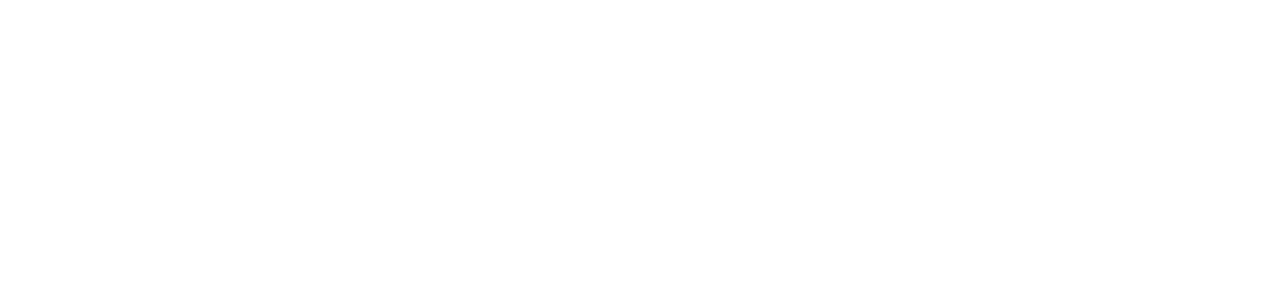
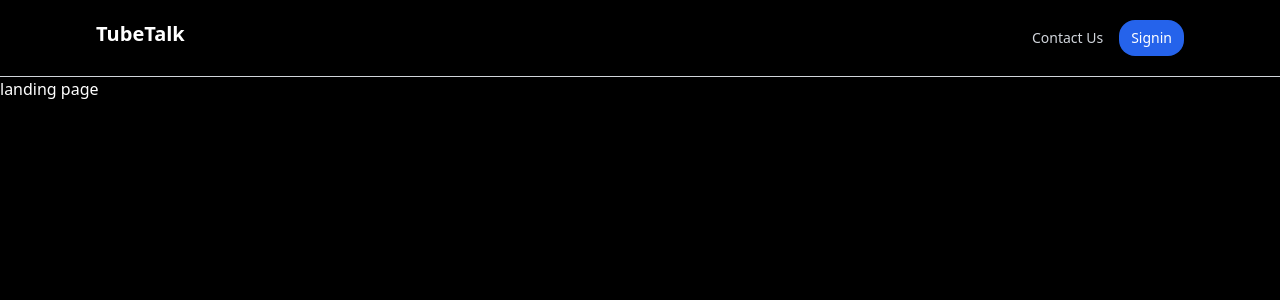
Before and after one commit to karsh0/video-chat, a React (Vite) app in the folder frontend/: page / in a window 1280 px wide. Before the commit this address had no page. Shown: the top 300 px of the page. Built offline with nearby package versions, Linux system fonts and the light colour scheme.

Commit message:
Adding landing page

```diff
--- a/frontend/src/App.tsx
+++ b/frontend/src/App.tsx
@@ -3,11 +3,13 @@
 import Signup from "./pages/Signup"
 import Signin from "./pages/Signin"
 import Stream from "./pages/Stream"
+import Landing from "./pages/Landing"
 
 function App() {
   return (
     <BrowserRouter>
     <Routes>
+        <Route path="/" element={<Landing/>}/>
         <Route path="/signup" element={<Signup/>}/>
         <Route path="/signin" element={<Signin/>}/>
         <Route path="/stream" element={<Stream/>}/>
--- a/frontend/src/components/stream/Queue.tsx
+++ b/frontend/src/components/stream/Queue.tsx
@@ -1,20 +1,7 @@
 import { useEffect, useRef, useState } from "react";
 import { Button } from "../ui/button";
-import {
-  Dialog,
-  DialogContent,
-  DialogDescription,
-  DialogHeader,
-  DialogTitle,
-  DialogTrigger,
-} from "@/components/ui/dialog";
-import { Input } from "../ui/input";
-import axios from "axios";
-import { BACKEND_URL } from "@/lib/config";
-
 
 export default function Queue({videos, setVideos}:{videos:any, setVideos:any}) {
-  const urlRef = useRef<HTMLInputElement | null>(null);
 
   function getYouTubeVideoId(url: string) {
     const match = url.match(/[?&]v=([^&]+)/);
@@ -28,27 +15,6 @@
       : "/fallback-thumbnail.jpg";
   }
 
-  async function addHandler(event: React.FormEvent) {
-    event.preventDefault();
-    const videoUrl = urlRef.current?.value;
-    if (!videoUrl) return;
-
-    try {
-      const res = await axios.post(
-        `${BACKEND_URL}/video`,
-        { url: videoUrl },
-        { headers: { Authorization: `Bearer ${localStorage.getItem("token")}` } }
-      );
-
-      console.log(res);
-
-      setVideos((prev) => [...prev, res.data.video]);
-      if (urlRef.current) urlRef.current.value = "";
-
-    } catch (error) {
-      console.error("Error adding video:", error);
-    }
-  }
 
   return (
     <div className="w-72">
@@ -66,21 +32,7 @@
           <p>No videos in the queue</p>
         )}
 
-        <Dialog>
-          <DialogTrigger className="bg-white text-black font-semibold rounded-md px-3 py-2 w-full">
-            Add video
-          </DialogTrigger>
-          <DialogContent className="w-96">
-            <DialogHeader>
-              <DialogTitle>Add your favorites in Queue</DialogTitle>
-              <DialogDescription>This action cannot be undone.</DialogDescription>
-              <form onSubmit={addHandler}>
-                <Input ref={urlRef} placeholder="Enter YouTube video URL" />
-                <Button type="submit">Add</Button>
-              </form>
-            </DialogHeader>
-          </DialogContent>
-        </Dialog>
+
       </div>
     </div>
   );
--- a/frontend/src/components/stream/Video.tsx
+++ b/frontend/src/components/stream/Video.tsx
@@ -1,25 +1,78 @@
-import { useState } from "react";
+import { useRef, useState } from "react";
 import { Button } from "../ui/button";
+import {
+  Dialog,
+  DialogContent,
+  DialogDescription,
+  DialogHeader,
+  DialogTitle,
+  DialogTrigger,
+} from "@/components/ui/dialog";
+import { Input } from "../ui/input";
+import axios from "axios";
+import { BACKEND_URL } from "@/lib/config";
+
+
 
 export default function Video({videos, setVideos}:{videos:any, setVideos:any}){
     const [videoId, setVideoId] = useState('KCQEJZLD0pI')
+  const urlRef = useRef<HTMLInputElement | null>(null);
+
 
     function getYouTubeVideoId(url: string) {
         const match = url.match(/[?&]v=([^&]+)/);
         return match ? match[1] : null;
       }
 
+
+  async function addHandler(event: React.FormEvent) {
+    event.preventDefault();
+    const videoUrl = urlRef.current?.value;
+    if (!videoUrl) return;
+
+    try {
+      const res = await axios.post(
+        `${BACKEND_URL}/video`,
+        { url: videoUrl },
+        { headers: { Authorization: `Bearer ${localStorage.getItem("token")}` } }
+      );
+
+      console.log(res);
+
+      setVideos((prev) => [...prev, res.data.video]);
+      if (urlRef.current) urlRef.current.value = "";
+
+    } catch (error) {
+      console.error("Error adding video:", error);
+    }
+  }
     function nextHandler(){
         const nextVideoId = getYouTubeVideoId(videos[0].url);
         console.log(videos[0])
         setVideoId(nextVideoId)
-        videos.shift()
+        videos.shift()  //FIX
     }
 
     return <div className="p-5">
         <iframe width="600" height="400"
         src={`https://www.youtube.com/embed/${videoId}` || ""}>
         </iframe>
+
+        <Dialog>
+          <DialogTrigger className="bg-white text-black font-semibold rounded-md px-2 py-1">
+            Add video
+          </DialogTrigger>
+          <DialogContent className="w-96">
+            <DialogHeader>
+              <DialogTitle>Add your favorites in Queue</DialogTitle>
+              <DialogDescription>This action cannot be undone.</DialogDescription>
+              <form onSubmit={addHandler}>
+                <Input ref={urlRef} placeholder="Enter YouTube video URL" />
+                <Button type="submit">Add</Button>
+              </form>
+            </DialogHeader>
+          </DialogContent>
+        </Dialog>
         <Button onClick={nextHandler}>Play Next</Button>
     </div>
 }
--- /dev/null
+++ b/frontend/src/components/ui/Navbar.tsx
@@ -0,0 +1,13 @@
+import { Link } from "react-router-dom";
+
+export default function Navbar(){
+    return <div className="flex justify-between px-24 py-5 w-full border-b-[1px] border-gray-300">
+        <div className="text-xl font-semibold">
+            TubeTalk
+        </div>
+        <div className="flex gap-4 items-center">
+            <span className="text-sm text-gray-300">Contact Us</span>
+            <div className="bg-blue-600 px-3 py-2 rounded-2xl text-sm"><Link to={'/signin'}>Signin</Link></div>
+        </div>
+    </div>
+}
--- a/frontend/src/components/ui/button.tsx
+++ b/frontend/src/components/ui/button.tsx
@@ -10,7 +10,7 @@
     variants: {
       variant: {
         default:
-          "bg-primary text-primary-foreground shadow hover:bg-primary/90",
+          "bg-blue-600 text-primary-foreground shadow hover:bg-primary/90",
         destructive:
           "bg-destructive text-destructive-foreground shadow-sm hover:bg-destructive/90",
         outline:
--- /dev/null
+++ b/frontend/src/pages/Landing.tsx
@@ -0,0 +1,8 @@
+import Navbar from "@/components/ui/Navbar";
+
+export default function Landing(){
+    return <div className="m-w-screen h-screen bg-black text-white">
+        <Navbar/>
+        landing page
+    </div>
+}
--- a/frontend/src/pages/Signin.tsx
+++ b/frontend/src/pages/Signin.tsx
@@ -45,10 +45,10 @@
 
     return (
     <div className="flex flex-col items-center justify-center min-h-svh bg-black">
-    <Card className="w-[350px]">
+    <Card className="w-72 bg-black border rounded-2xl text-white">
       <CardHeader>
-        <CardTitle className="text-xl font-bold">Video Chat</CardTitle>
-        <CardDescription>Watch youtube videos together and have fun.</CardDescription>
+        <CardTitle className="text-xl font-bold">Welcome back</CardTitle>
+        <CardDescription className="text-gray-300">Please enter your details to signin</CardDescription>
       </CardHeader>
       <CardContent>
         <form>
@@ -61,7 +61,6 @@
               <Label htmlFor="password">Password</Label>
               <Input id="password" placeholder="Enter password" ref={passwordRef}/>
             </div>
-
           </div>
         </form>
       </CardContent>
```
